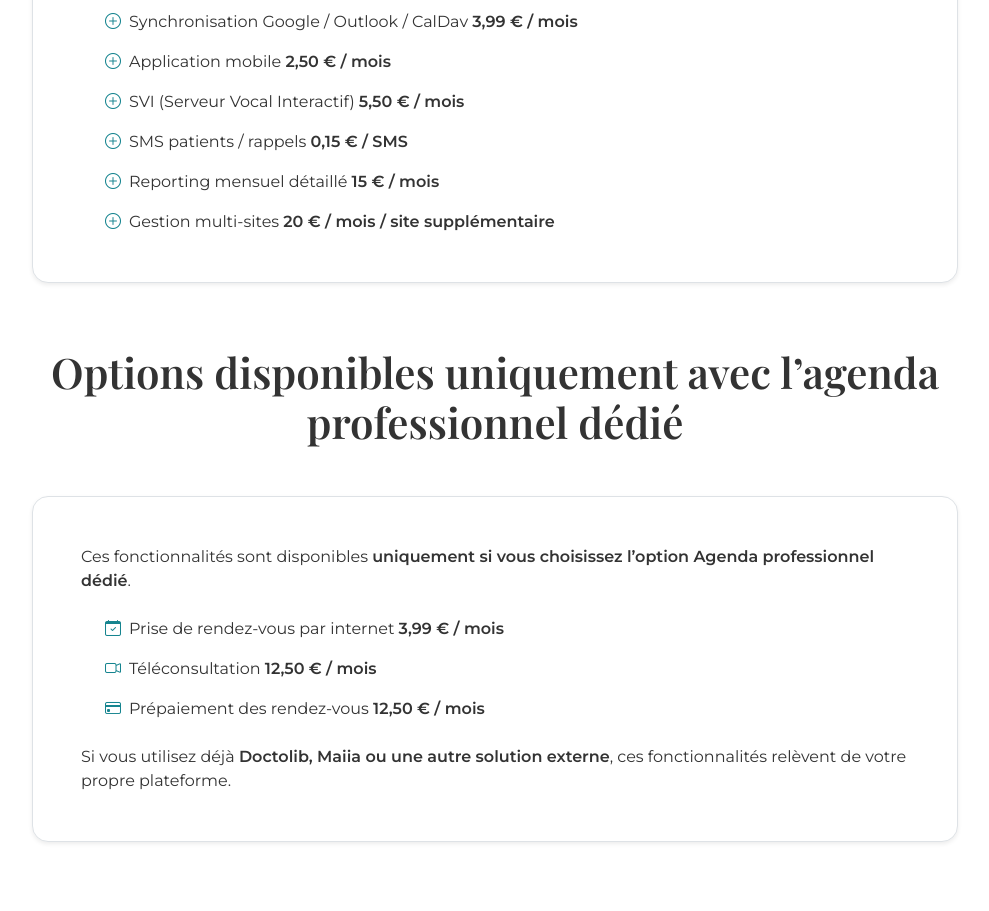
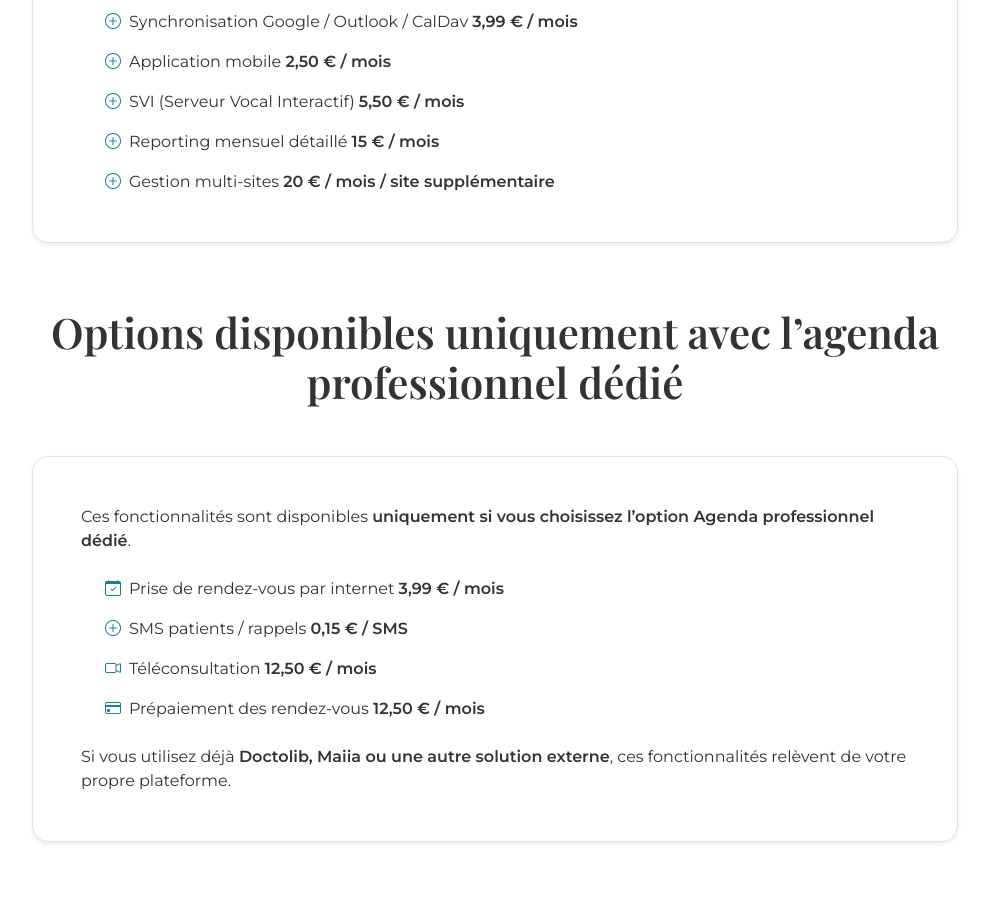
Before and after one commit to Nathi33/nathaliedarnaudat-site, a Next.js app: page /tarifs in a window 1280 px wide. Shown: the part 2380-3291 px from the top of the page, without its empty margins (145-1134 px from the left). Built offline with nearby package versions, Linux system fonts and the light colour scheme.

Commit message:
Modification grille tarifaire

```diff
--- a/app/tarifs/page.js
+++ b/app/tarifs/page.js
@@ -200,7 +200,6 @@ export default function Tarifs() {
                   <li className="mb-3"><i className="bi bi-plus-circle text-brand me-2" aria-hidden="true"></i>Synchronisation Google / Outlook / CalDav <strong>3,99 € / mois</strong></li>
                   <li className="mb-3"><i className="bi bi-plus-circle text-brand me-2" aria-hidden="true"></i>Application mobile <strong>2,50 € / mois</strong></li>
                   <li className="mb-3"><i className="bi bi-plus-circle text-brand me-2" aria-hidden="true"></i>SVI (Serveur Vocal Interactif) <strong>5,50 € / mois</strong></li>
-                  <li className="mb-3"><i className="bi bi-plus-circle text-brand me-2" aria-hidden="true"></i>SMS patients / rappels <strong>0,15 € / SMS</strong></li>
                   <li className="mb-3"><i className="bi bi-plus-circle text-brand me-2" aria-hidden="true"></i>Reporting mensuel détaillé <strong>15 € / mois</strong></li>
                   <li className="mb-0"><i className="bi bi-plus-circle text-brand me-2" aria-hidden="true"></i>Gestion multi-sites <strong>20 € / mois / site supplémentaire</strong></li>
                 </ul>
@@ -222,6 +221,7 @@ export default function Tarifs() {
 
                 <ul className="list-unstyled mb-4 ps-4">
                   <li className="mb-3"><i className="bi bi-calendar-check text-brand me-2" aria-hidden="true"></i>Prise de rendez-vous par internet <strong>3,99 € / mois</strong></li>
+                  <li className="mb-3"><i className="bi bi-plus-circle text-brand me-2" aria-hidden="true"></i>SMS patients / rappels <strong>0,15 € / SMS</strong></li>
                   <li className="mb-3"><i className="bi bi-camera-video text-brand me-2" aria-hidden="true"></i>Téléconsultation <strong>12,50 € / mois</strong></li>
                   <li className="mb-0"><i className="bi bi-credit-card text-brand me-2" aria-hidden="true"></i>Prépaiement des rendez-vous <strong>12,50 € / mois</strong></li>
                 </ul>
```
